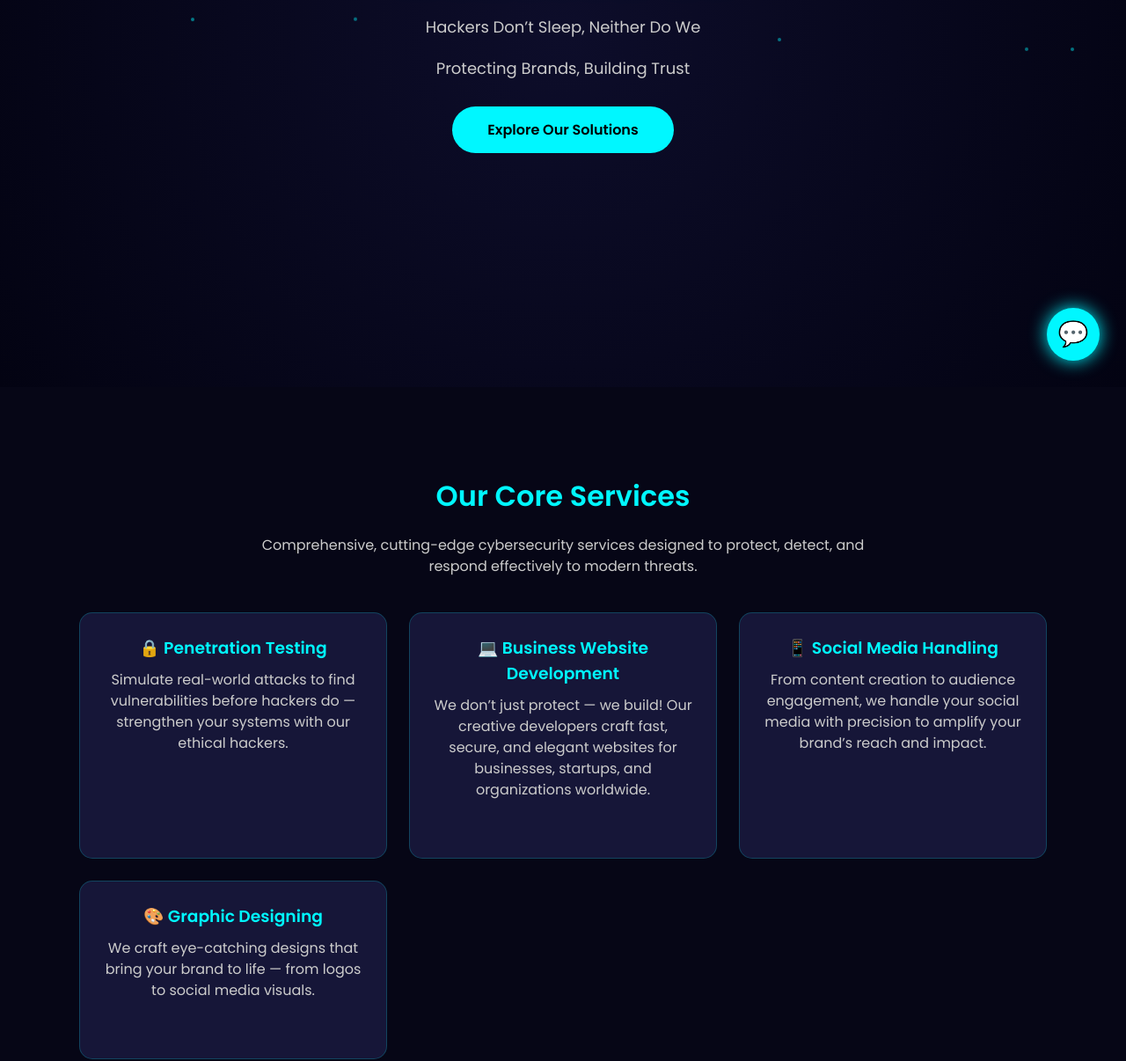
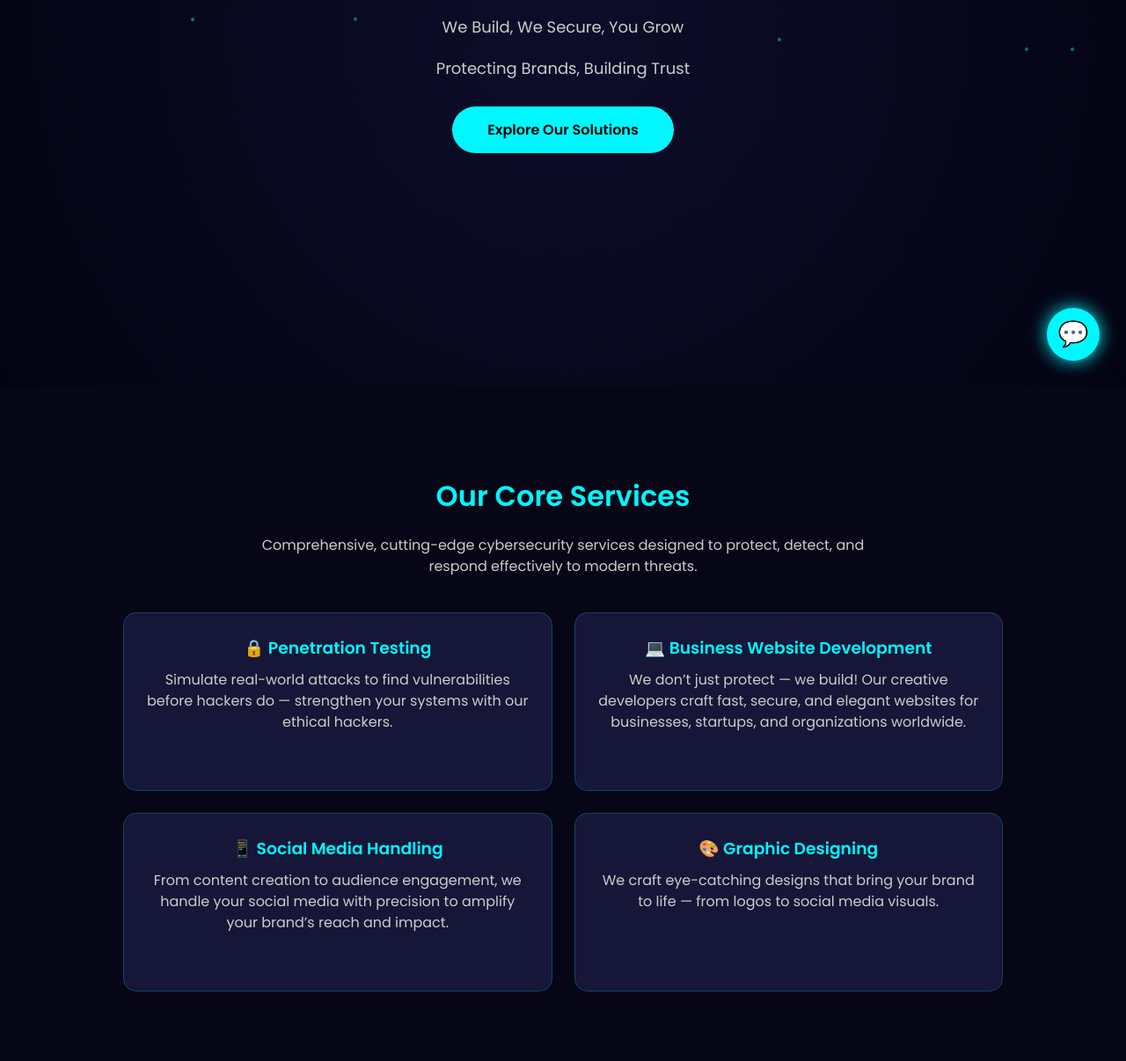
Before and after one commit to WebSecureX/websecurex-site, a plain HTML site: page index.html in a window 1280 px wide. Shown: the part 360-1566 px from the top of the page at 88% size. Drawn offline with Linux system fonts and the light colour scheme.

Commit message:
Updated files / homepage

```diff
--- a/index.html
+++ b/index.html
@@ -4,7 +4,12 @@
   <meta charset="UTF-8" />
   <meta name="viewport" content="width=device-width, initial-scale=1.0"/>
   <title>WebSecureX - Cyber Security Experts</title>
+  <link rel="icon" type="image/png" sizes="32x32" href="websecurex_logo_transparent.png.png">
+  <link rel="icon" type="image/png" sizes="192x192" href="websecurex_logo_transparent.png.png">
+  <link rel="apple-touch-icon" href="websecurex_logo_transparent.png.png">
   <link href="https://fonts.googleapis.com/css2?family=Poppins:wght@300;400;600&display=swap" rel="stylesheet">
+
+
   <style>
     * {
       margin: 0;
@@ -222,6 +227,21 @@
   box-shadow: 0 0 20px #00f7ff66;
 }
 
+.cards {
+  display: grid;
+  grid-template-columns: repeat(2, 1fr); /* 2 columns */
+  gap: 25px;
+  max-width: 1000px;
+  margin: 0 auto;
+}
+
+@media (max-width: 768px) {
+  .cards {
+    grid-template-columns: 1fr; /* stack on smaller screens */
+  }
+}
+
+
 
     /* ===== CAREERS SECTION ===== */
     .career-banner {
@@ -326,7 +346,7 @@
 <section id="home" class="hero">
   <h1>WebSecureX
   </h1>
-  <p> Hackers Don’t Sleep, Neither Do We</p>
+  <p> We Build, We Secure, You Grow</p>
   <p> Protecting Brands, Building Trust</p>
   <button onclick="location.href='#services'">Explore Our Solutions</button>
 </section>
@@ -341,19 +361,20 @@
       <p>Simulate real-world attacks to find vulnerabilities before hackers do — strengthen your systems with our ethical hackers.</p>
     </div>
     <div class="card">
-       <h3>💻 Business Website Development</h3>
+      <h3>💻 Business Website Development</h3>
       <p>We don’t just protect — we build! Our creative developers craft fast, secure, and elegant websites for businesses, startups, and organizations worldwide.</p>
     </div>
-        <div class="card">
-       <h3>📱 Social Media Handling </h3>
+    <div class="card">
+      <h3>📱 Social Media Handling</h3>
       <p>From content creation to audience engagement, we handle your social media with precision to amplify your brand’s reach and impact.</p>
     </div>
-        <div class="card">
-       <h3>🎨 Graphic Designing </h3>
+    <div class="card">
+      <h3>🎨 Graphic Designing</h3>
       <p>We craft eye-catching designs that bring your brand to life — from logos to social media visuals.</p>
     </div>
   </div>
 </section>
+
 
 
 <!-- COURSES -->
```
